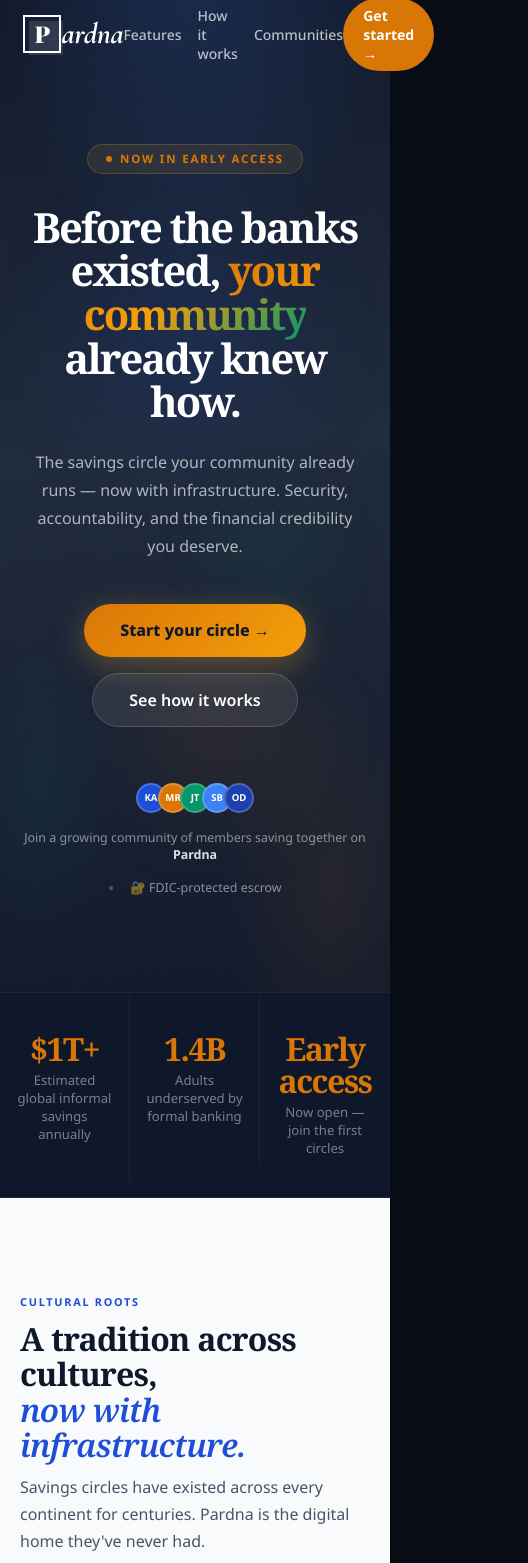
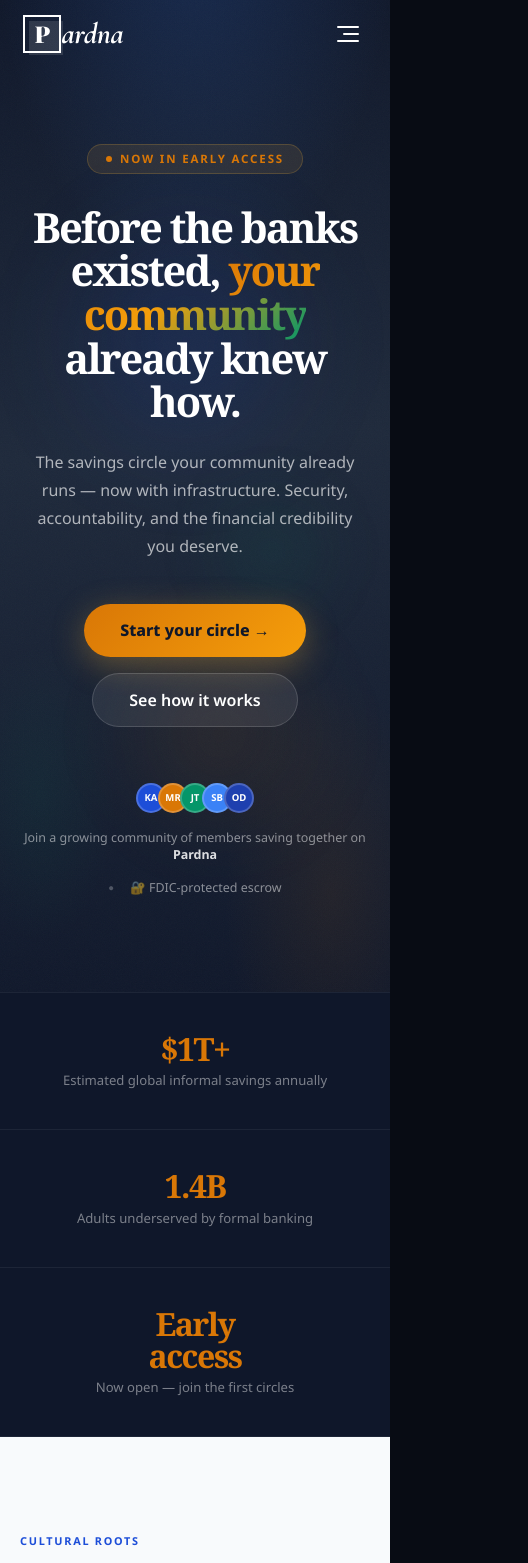
Before and after one commit to tevinskeete8-dotcom/circlefi, a React (Vite) app: page / in a window 390 px wide. Shown: the top 1563 px of the page, 528 px wide, since content can reach past the window. Built offline with nearby package versions, Linux system fonts and the light colour scheme.

Commit message:
feat: mobile-responsive nav with hamburger menu, stacked grids on small screens

```diff
--- a/src/pages/Landing.tsx
+++ b/src/pages/Landing.tsx
@@ -105,12 +105,19 @@
 export default function Landing() {
   const [scrolled, setScrolled] = useState(false);
   const [heroVisible, setHeroVisible] = useState(false);
+  const [isMobile, setIsMobile] = useState(window.innerWidth < 768);
+  const [menuOpen, setMenuOpen] = useState(false);
 
   useEffect(() => {
     setTimeout(() => setHeroVisible(true), 80);
     const onScroll = () => setScrolled(window.scrollY > 40);
+    const onResize = () => setIsMobile(window.innerWidth < 768);
     window.addEventListener("scroll", onScroll);
-    return () => window.removeEventListener("scroll", onScroll);
+    window.addEventListener("resize", onResize);
+    return () => {
+      window.removeEventListener("scroll", onScroll);
+      window.removeEventListener("resize", onResize);
+    };
   }, []);
 
   const anim = (delay: number): React.CSSProperties => ({
@@ -128,23 +135,62 @@
         display: "flex", alignItems: "center", justifyContent: "space-between",
         padding: "0 clamp(1.25rem, 6vw, 4rem)",
         height: 68,
-        background: scrolled ? "rgba(15,23,42,0.95)" : "transparent",
-        backdropFilter: scrolled ? "blur(12px)" : "none",
+        background: scrolled || menuOpen ? "rgba(15,23,42,0.97)" : "transparent",
+        backdropFilter: scrolled || menuOpen ? "blur(12px)" : "none",
         borderBottom: scrolled ? "1px solid rgba(255,255,255,0.06)" : "none",
         transition: "background 0.3s, border-color 0.3s",
       }}>
         <PardnaLogo dark size="md" />
+
+        {/* Desktop links */}
+        {!isMobile && (
           <div style={{ display: "flex", alignItems: "center", gap: "clamp(1rem, 3vw, 2.5rem)" }}>
             <a href="#features" style={{ fontSize: "0.875rem", color: "rgba(255,255,255,0.7)", textDecoration: "none", fontWeight: 500 }}>Features</a>
             <a href="#how-it-works" style={{ fontSize: "0.875rem", color: "rgba(255,255,255,0.7)", textDecoration: "none", fontWeight: 500 }}>How it works</a>
             <a href="#communities" style={{ fontSize: "0.875rem", color: "rgba(255,255,255,0.7)", textDecoration: "none", fontWeight: 500 }}>Communities</a>
           </div>
+        )}
+
+        <div style={{ display: "flex", alignItems: "center", gap: "0.75rem" }}>
+          {!isMobile && (
             <Link to="/signup" style={{
               padding: "0.5rem 1.25rem", background: C.gold, color: "#fff",
               borderRadius: 100, fontSize: "0.875rem", fontWeight: 700,
               textDecoration: "none", transition: "opacity 0.2s",
             }}>Get started →</Link>
+          )}
+          {isMobile && (
+            <button onClick={() => setMenuOpen(!menuOpen)} style={{
+              background: "none", border: "none", cursor: "pointer",
+              padding: "0.5rem", display: "flex", flexDirection: "column",
+              gap: "5px", alignItems: "flex-end",
+            }}>
+              <span style={{ display: "block", width: 22, height: 2, background: "#fff", borderRadius: 2, transition: "transform 0.25s, opacity 0.25s", transform: menuOpen ? "translateY(7px) rotate(45deg)" : "none" }} />
+              <span style={{ display: "block", width: 16, height: 2, background: "#fff", borderRadius: 2, opacity: menuOpen ? 0 : 1, transition: "opacity 0.25s" }} />
+              <span style={{ display: "block", width: 22, height: 2, background: "#fff", borderRadius: 2, transition: "transform 0.25s", transform: menuOpen ? "translateY(-7px) rotate(-45deg)" : "none" }} />
+            </button>
+          )}
+        </div>
       </nav>
+
+      {/* Mobile drawer */}
+      {isMobile && menuOpen && (
+        <div style={{
+          position: "fixed", top: 68, left: 0, right: 0, zIndex: 99,
+          background: "rgba(15,23,42,0.98)", backdropFilter: "blur(12px)",
+          padding: "1.75rem clamp(1.25rem, 6vw, 4rem) 2rem",
+          borderBottom: "1px solid rgba(255,255,255,0.08)",
+          display: "flex", flexDirection: "column", gap: "1.5rem",
+        }}>
+          <a href="#features" onClick={() => setMenuOpen(false)} style={{ fontSize: "1.05rem", color: "rgba(255,255,255,0.85)", textDecoration: "none", fontWeight: 500 }}>Features</a>
+          <a href="#how-it-works" onClick={() => setMenuOpen(false)} style={{ fontSize: "1.05rem", color: "rgba(255,255,255,0.85)", textDecoration: "none", fontWeight: 500 }}>How it works</a>
+          <a href="#communities" onClick={() => setMenuOpen(false)} style={{ fontSize: "1.05rem", color: "rgba(255,255,255,0.85)", textDecoration: "none", fontWeight: 500 }}>Communities</a>
+          <Link to="/signup" onClick={() => setMenuOpen(false)} style={{
+            ...signupStyle, padding: "0.9rem 1.5rem", fontSize: "0.95rem",
+            textAlign: "center", justifyContent: "center", marginTop: "0.25rem",
+          }}>Get started →</Link>
+        </div>
+      )}
 
       {/* HERO */}
       <section style={{
@@ -209,10 +255,10 @@
       </section>
 
       {/* STATS BAR */}
-      <div style={{ background: "#0F172A", borderTop: "1px solid rgba(255,255,255,0.06)", borderBottom: "1px solid rgba(255,255,255,0.06)", display: "grid", gridTemplateColumns: "repeat(3,1fr)" }}>
+      <div style={{ background: "#0F172A", borderTop: "1px solid rgba(255,255,255,0.06)", borderBottom: "1px solid rgba(255,255,255,0.06)", display: "grid", gridTemplateColumns: isMobile ? "1fr" : "repeat(3,1fr)" }}>
         {STATS.map((s, i) => (
           <Reveal key={s.val} delay={i * 0.1}>
-            <div style={{ display: "flex", flexDirection: "column", alignItems: "center", padding: "2.5rem 1rem", textAlign: "center", borderRight: i < 2 ? "1px solid rgba(255,255,255,0.06)" : "none" }}>
+            <div style={{ display: "flex", flexDirection: "column", alignItems: "center", padding: "2.5rem 1rem", textAlign: "center", borderRight: !isMobile && i < 2 ? "1px solid rgba(255,255,255,0.06)" : "none", borderBottom: isMobile && i < 2 ? "1px solid rgba(255,255,255,0.06)" : "none" }}>
               <div style={{ fontSize: "clamp(2rem, 4vw, 3rem)", fontWeight: 800, letterSpacing: "-1.5px", color: C.gold, lineHeight: 1, marginBottom: "0.4rem", fontFamily: "'Noto Serif', Georgia, serif", whiteSpace: "pre-line" }}>{s.val}</div>
               <div style={{ fontSize: "0.82rem", color: "rgba(255,255,255,0.45)" }}>{s.label}</div>
             </div>
@@ -289,7 +335,7 @@
               Up and running<br /><em style={{ color: C.purple }}>in minutes.</em>
             </h2>
           </Reveal>
-          <div style={{ display: "grid", gridTemplateColumns: "repeat(3, 1fr)", gap: "1.5rem", alignItems: "stretch" }}>
+          <div style={{ display: "grid", gridTemplateColumns: isMobile ? "1fr" : "repeat(3, 1fr)", gap: "1.5rem", alignItems: "stretch" }}>
             {STEPS.map((s, i) => (
               <Reveal key={s.n} delay={i * 0.15}>
                 <div style={{ background: C.card, border: `1px solid ${C.border}`, borderRadius: 24, padding: "2.25rem", boxShadow: "0 2px 12px rgba(15,23,42,0.06)", position: "relative", overflow: "hidden", transition: "transform 0.2s, box-shadow 0.2s", height: "100%" }}
```
Lines whose indentation alone changed are shown as unchanged.
